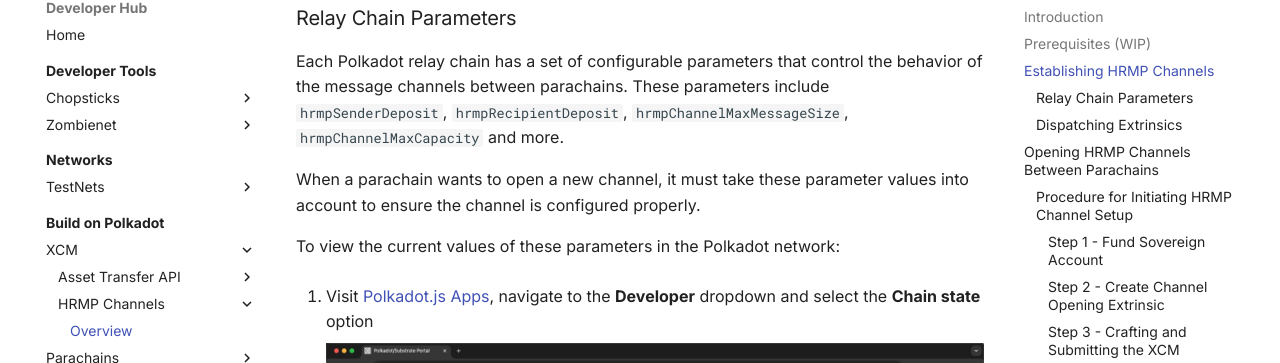
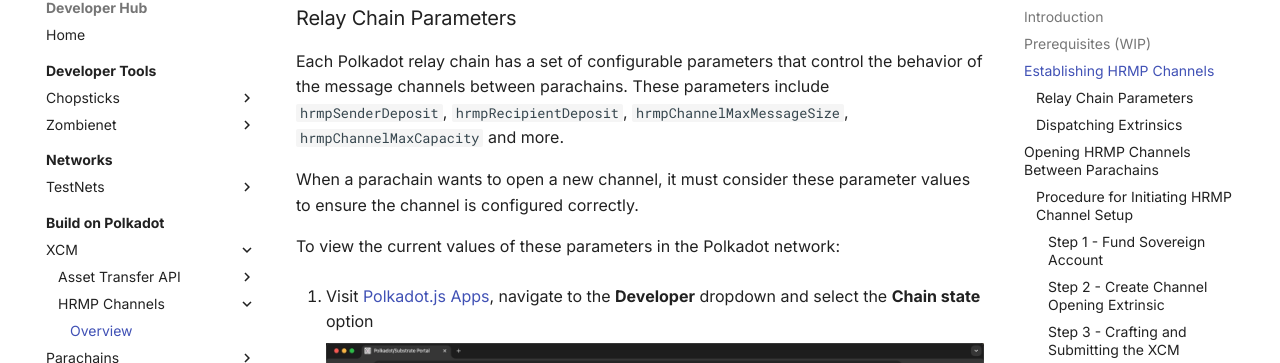
Before and after one commit to papermoonio/polkadot-ecosystem-docs-draft, an MkDocs documentation site: the page built from docs/build-on-polkadot/xcm/hrmp-channels/overview.md, in a window 1280 px wide and 900 px high, scrolled down 978 px. Shown: the part 91-454 px from the top of the window. Built offline with MkDocs 1.6.1 and Material for MkDocs 9.7.7, drawn with Linux system fonts in a browser that asks for light colours.

Commit message:
Update docs/build-on-polkadot/xcm/hrmp-channels/overview.md
Co-authored-by: Nicolás Hussein <80422357+nhussein11@users.noreply.github.com>

```diff
--- a/docs/build-on-polkadot/xcm/hrmp-channels/overview.md
+++ b/docs/build-on-polkadot/xcm/hrmp-channels/overview.md
@@ -31,7 +31,7 @@ Opening an HRMP channel requires the parachains involved to make a deposit on th
 
 Each Polkadot relay chain has a set of configurable parameters that control the behavior of the message channels between parachains. These parameters include `hrmpSenderDeposit`, `hrmpRecipientDeposit`, `hrmpChannelMaxMessageSize`, `hrmpChannelMaxCapacity` and more.
 
-When a parachain wants to open a new channel, it must take these parameter values into account to ensure the channel is configured properly.
+When a parachain wants to open a new channel, it must consider these parameter values to ensure the channel is configured correctly.
 
 To view the current values of these parameters in the Polkadot network:
 
```
